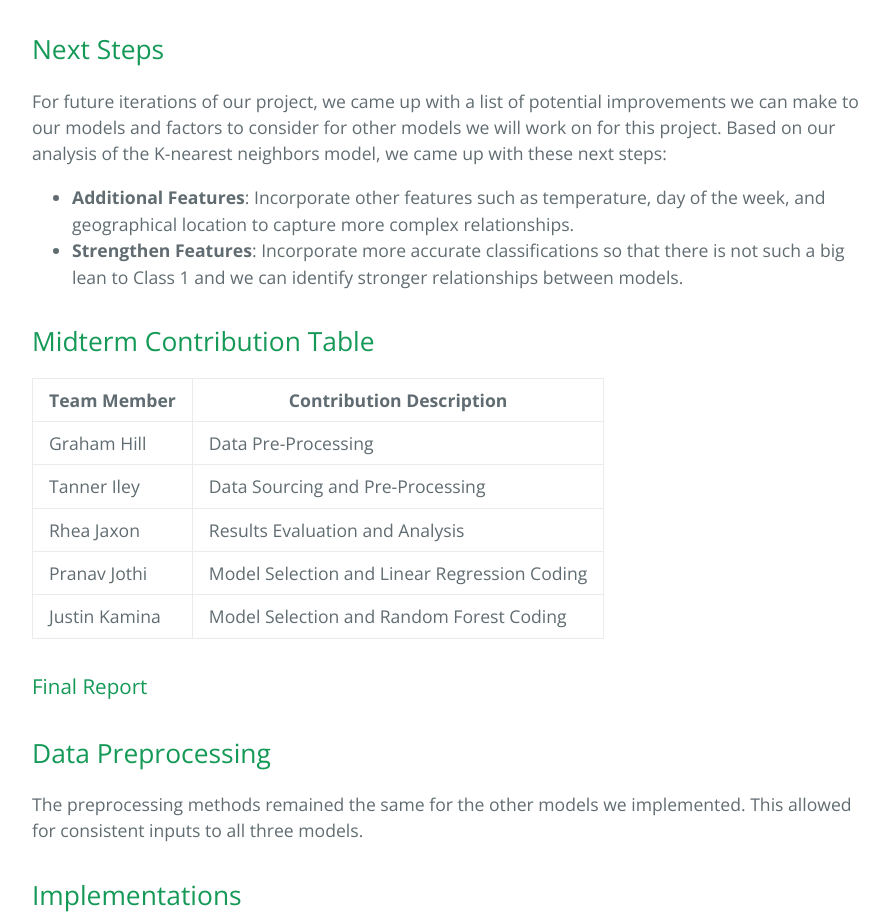
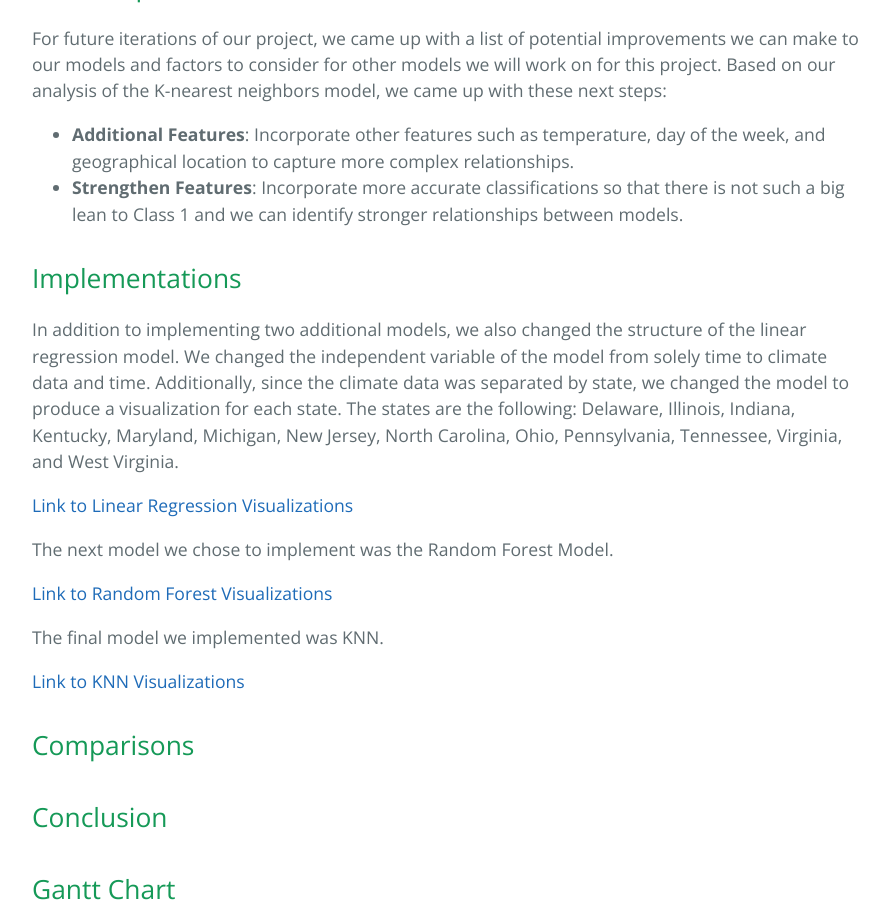
Before and after one commit to tanner-iley/4641-Eco, a Jekyll site: the page built from index.md, in a window 1280 px wide and 1400 px high, scrolled down 6539 px, cut to the strip 0-921 px from the top of the window. Shown: the whole strip, without its empty margins (192-1081 px from the left). Built offline with Jekyll 4.4.1, drawn with Linux system fonts in a browser that asks for light colours; our own code applies the rules of GitHub Pages for plain Markdown files; some of the changed text lies outside the part shown.

Commit message:
Update index.md

```diff
--- a/index.md
+++ b/index.md
@@ -58,13 +58,12 @@
 
 For our project, we must select one metric suitable for Clustering and two metrics suitable for regression so that the metrics properly evaluate the methods. Therefore, we settled on **Adjusted Mutual Info Score (KNN), Mean Absolute Error (RF), and Root Mean Squared Error (LR)**. We chose these metrics because they align with our goals for this project. Recently, energy prices have risen massively and are becoming more of a burden on the working class of America. We hope this project sheds some light on where the average home can sustainably cut back on energy usage. We expect power usage to be moderately lower in places like North Carolina than places like Illinois because of the difference in heating and cooling needs.
 
-### Midterm Checkpoint
 
 ## Data Pre-Processing
 
 For pre-processing, we chose to clean and normalize the data. Cleaning helps remove inconsistencies, outliers, or missing values that could lead to misleading insights, while normalization scales the data into a consistent range, making it easier for machine learning algorithms to converge and improve accuracy. Our goal with these steps was to feed accurate data effectively into the model for results that are easy to interpret.
 
-## Visualization and Quantitative Metrics
+## Visualization and Quantitative Metrics for Linear Regression
 
 The first model we chose to implement was the linear regression model. We decided to implement this model as it would give us better understanding of how different factors could connect to energy use. Linear Regression gives a better idea on what trends occur in our data. The visualization created from this implementation was a scatter plot, which showcases the relationship between time elapsed (independent variable) to the power load in MW (dependent variable). The points on the scatterplot represent the preprocessed data of 14 years worth of hourly measurements in the Eastern Interconnection grid. The green linear regression fit line is seen as having a slight negative linear progression. As described in our code, we calculated the correlation coefficient, which is also displayed on our visual as -0.18. This statistic suggests that the relationship between power load and time elapsed is a negative weak correlation.
 
@@ -127,22 +126,6 @@
 - **Strengthen Features**: Incorporate more accurate classifications so that there is not such a big lean to Class 1 and we can identify stronger relationships between models.
 
 
-## Midterm Contribution Table
-
-| Team Member     | Contribution Description                                |
-|-----------------|---------------------------------------------------------|
-| Graham Hill     | Data Pre-Processing               |
-| Tanner Iley     | Data Sourcing and Pre-Processing              |
-| Rhea Jaxon      | Results Evaluation and Analysis                |
-| Pranav Jothi    | Model Selection and Linear Regression Coding                |
-| Justin Kamina   | Model Selection and Random Forest Coding                  |
-
-### Final Report
-
-## Data Preprocessing
-
-The preprocessing methods remained the same for the other models we implemented. This allowed for consistent inputs to all three models.
-
 ## Implementations
 
 In addition to implementing two additional models, we also changed the structure of the linear regression model. We changed the independent variable of the model from solely time to climate data and time. Additionally, since the climate data was separated by state, we changed the model to produce a visualization for each state. The states are the following: Delaware, Illinois, Indiana, Kentucky, Maryland, Michigan, New Jersey, North Carolina, Ohio, Pennsylvania, Tennessee, Virginia, and West Virginia.
@@ -157,16 +140,24 @@
 
 [Link to KNN Visualizations](./knn_images.md)
 
-
-## Next Steps
-
-The next feature to be implemented in this model would be predicting energy pricing as well as consumption. This was initially a step in the data sourcing process; however, there were no easily accessible databases with robust datasets. The best dataset found only recorded the monthly average, and thus was unusable.
+## Comparisons
 
 ## Conclusion
 
 ## Gantt Chart
 
 <iframe src="https://docs.google.com/spreadsheets/d/e/2PACX-1vQhmutOs0rWWG6KI8WY2ifHFISfltkbkcG-NgWRFObkjI6fjk4zgbMejmJ_67K-EQ/pubhtml?widget=true&headers=false" width="100%" height="500"></iframe>
+
+
+## Midterm Contribution Table
+
+| Team Member     | Contribution Description                                |
+|-----------------|---------------------------------------------------------|
+| Graham Hill     | Data Pre-Processing               |
+| Tanner Iley     | Data Sourcing and Pre-Processing              |
+| Rhea Jaxon      | Results Evaluation and Analysis                |
+| Pranav Jothi    | Model Selection and Linear Regression Coding                |
+| Justin Kamina   | Model Selection and Random Forest Coding                  |
 
 ## Final Report Contribution Table
 
```
